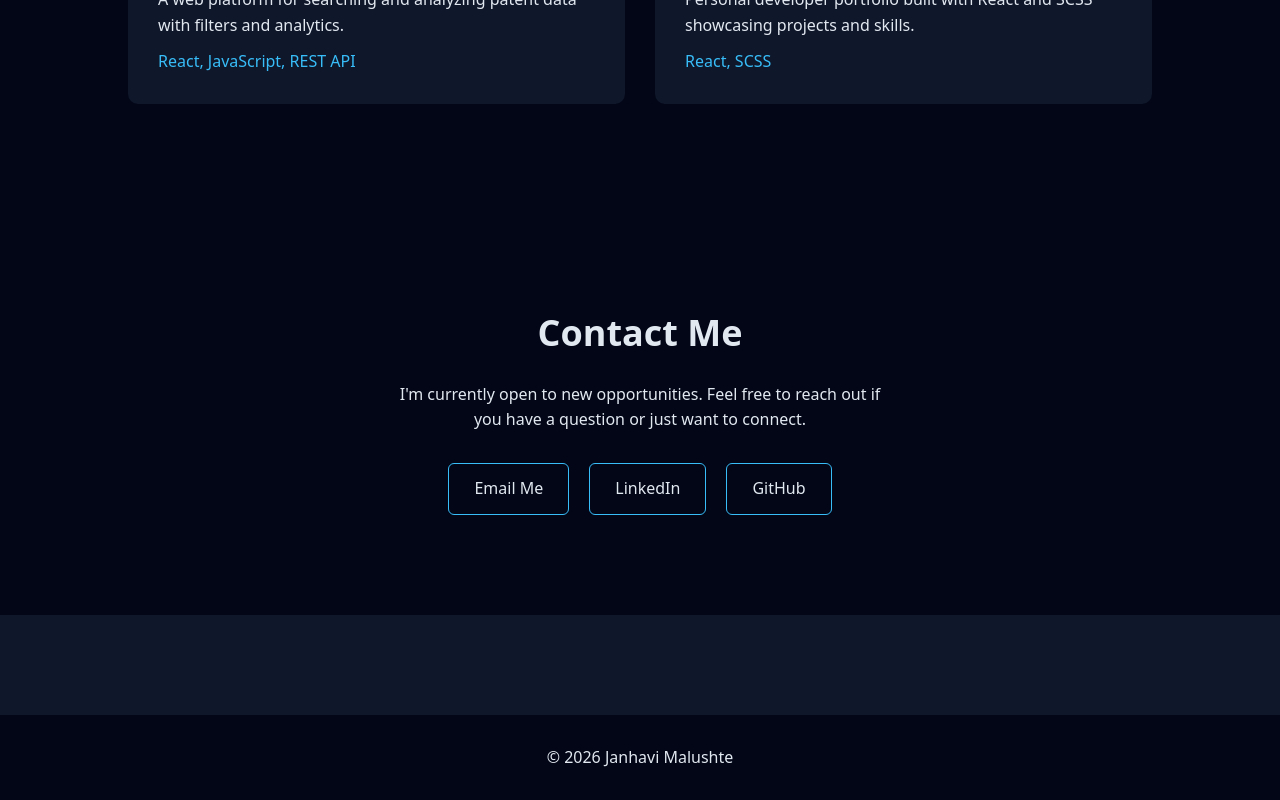
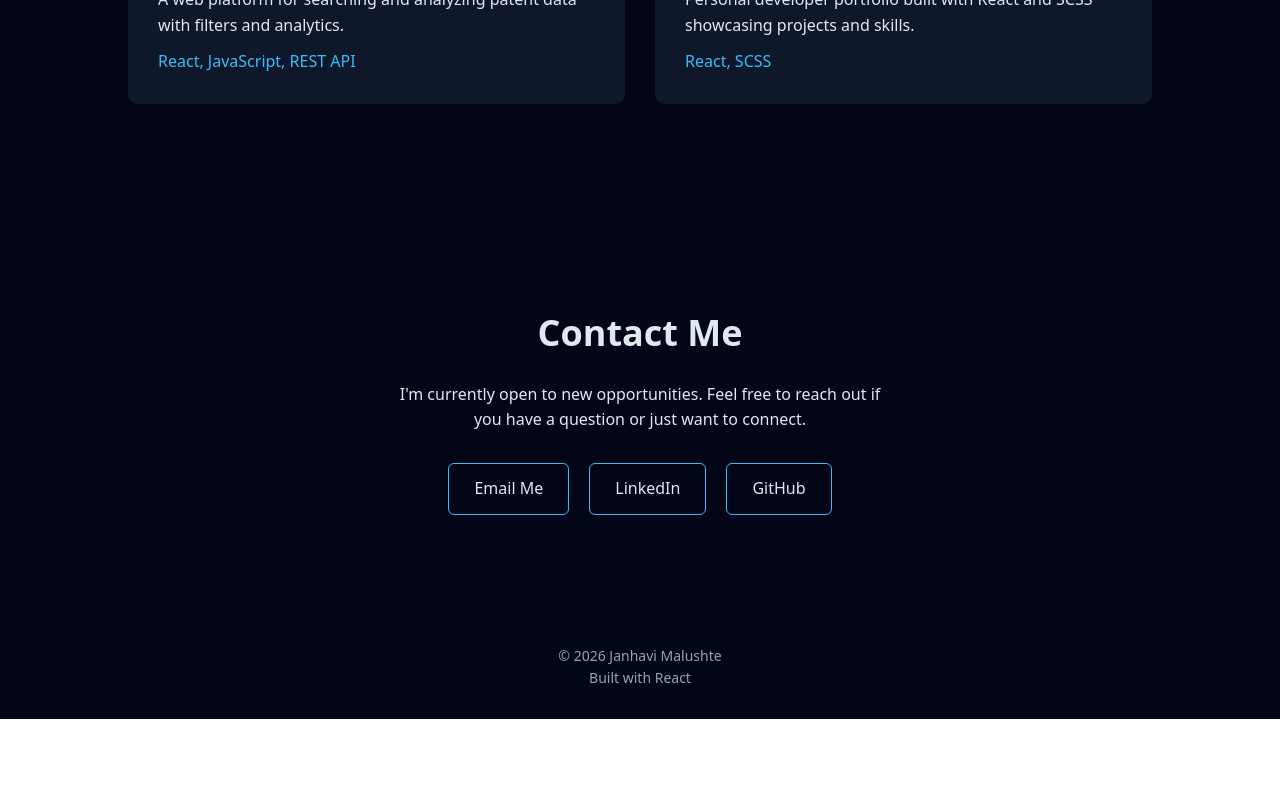
Before and after one commit to Janhavi515/janhavi-portfolio, a React (Vite) app: page / in a window 1280 px wide. Shown: the part 2002-2802 px from the top of the page. After the commit the page ends 2721 px from the top, so only its background shows below. Built offline with nearby package versions, Linux system fonts and the light colour scheme.

Commit message:
Added Footer component

```diff
--- a/src/components/Footer/Footer.jsx
+++ b/src/components/Footer/Footer.jsx
@@ -3,7 +3,11 @@ import "./Footer.scss";
 const Footer = () => {
   return (
     <footer className="footer">
-      <p>© 2026 Janhavi Malushte</p>
+
+      <p>© {new Date().getFullYear()} Janhavi Malushte</p>
+
+      <p>Built with React</p>
+
     </footer>
   );
 };
--- a/src/components/Footer/Footer.scss
+++ b/src/components/Footer/Footer.scss
@@ -1,6 +1,7 @@
 .footer {
-    text-align: center;
-    padding: 30px;
-    background: #020617;
-    margin-top: 100px;
-  }
+  padding: 30px;
+  text-align: center;
+  background: #020617;
+  color: #94a3b8;
+  font-size: 14px;
+}
```
